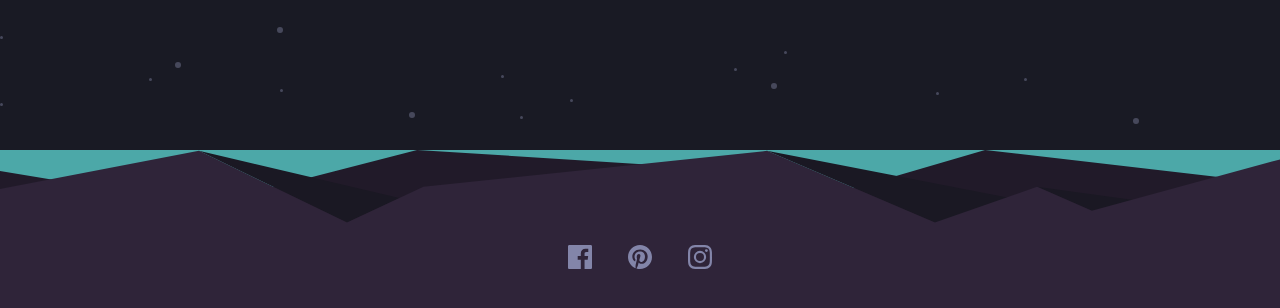
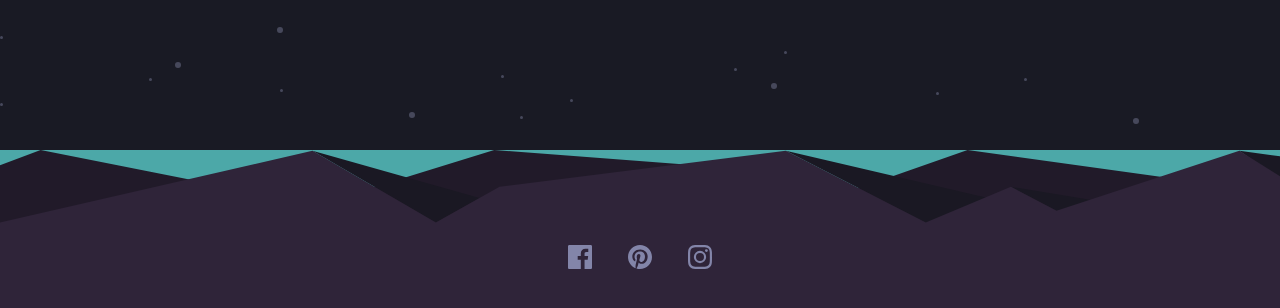
Before and after one commit to curiousmind04/Launch-Countdown-Timer, a plain HTML site: page index.html in a window 1280 px wide. Shown: the part 480-788 px from the top of the page. Drawn offline with Linux system fonts and the light colour scheme.

Commit message:
trying to fix footer to bottom on iphone

```diff
--- a/main.css
+++ b/main.css
@@ -146,27 +146,13 @@ footer {
   background-image: url("images/pattern-hills.svg");
   background-size: cover;
   /* background-size: 250% 10.625rem; */
-  background-position: bottom right -5rem;
+  background-position: bottom right -8rem;
   background-repeat: no-repeat;
   display: flex;
   justify-content: center;
   align-items: center;
-  /* height: 100%; */
   background-color: rgb(76, 168, 168);
 }
-
-/* .hills-pattern {
-  background-image: url("images/pattern-hills.svg");
-  background-size: 250% 10.625rem;
-  background-position: bottom right -5rem;
-  background-repeat: no-repeat;
-  height: 10.625rem;
-  width: 100%;
-  position: absolute;
-  bottom: 0;
-  right: 0;
-  z-index: -1;
-} */
 
 .social-icons {
   width: 9rem;
@@ -232,6 +218,7 @@ footer {
     letter-spacing: 0.3rem;
   }
   footer {
-    background-size: 120% 10.625rem;
+    background-size: 100% 170px;
+    background-position: bottom right;
   }
 }
```
